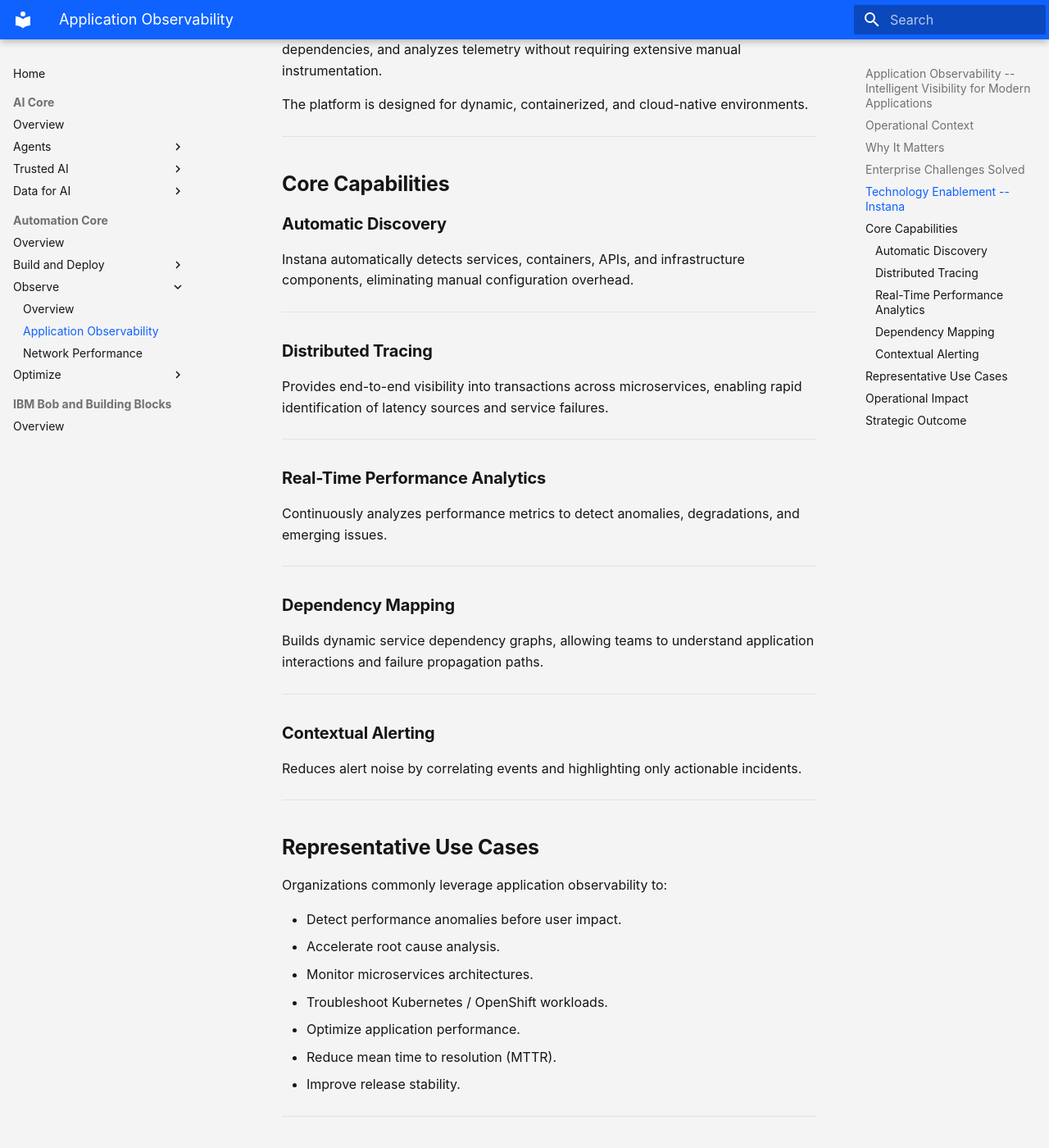
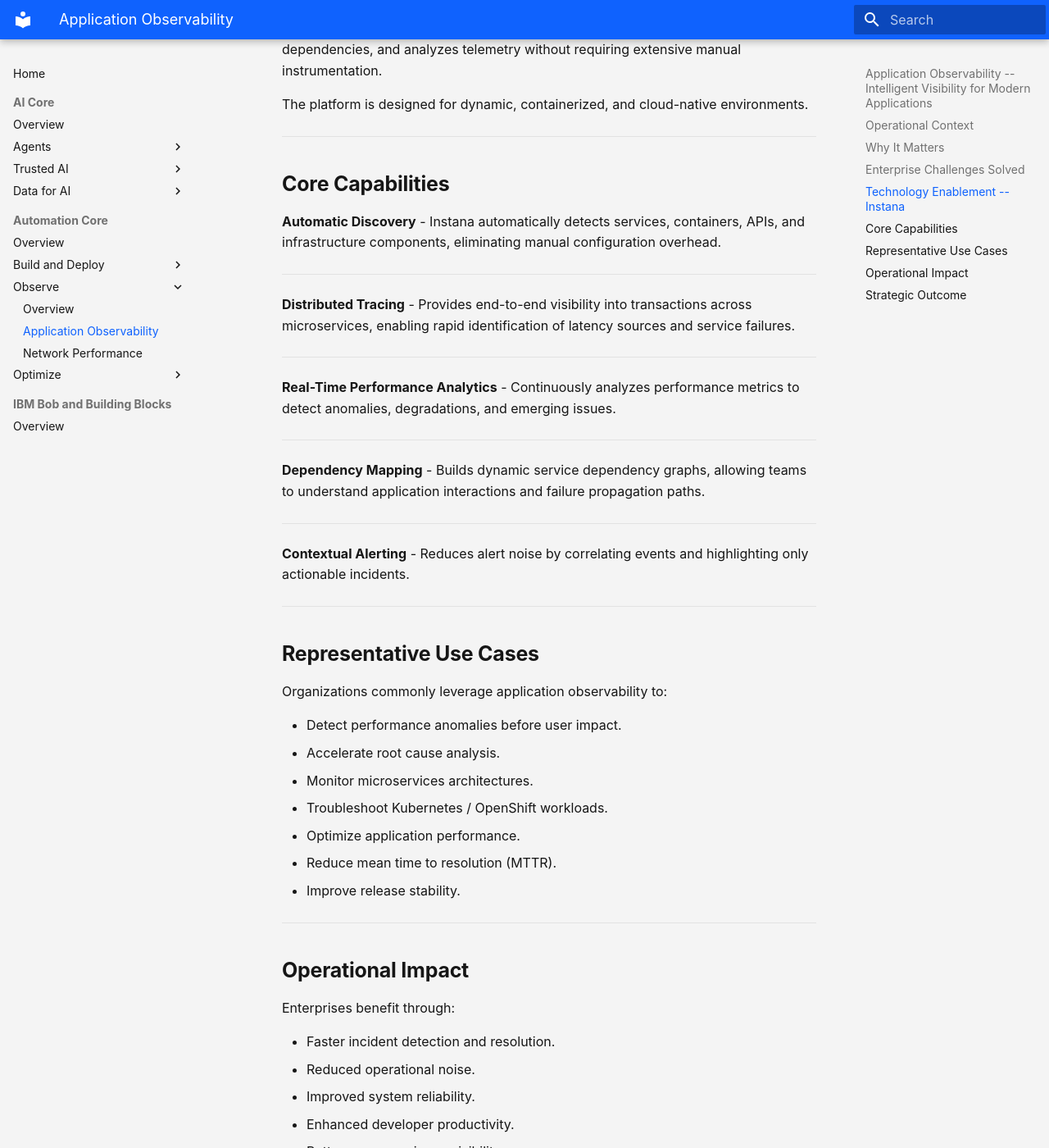
Before and after one commit to ibm-self-serve-assets/building-blocks-docs, an MkDocs documentation site: the page built from docs-src/automation-core/observe/application-observability.md, in a window 1280 px wide and 1400 px high, scrolled down 1505 px. Shown: the whole window at 82% size. Built offline with MkDocs 1.6.1 and Material for MkDocs 9.7.7, drawn with Linux system fonts in a browser that asks for light colours.

Commit message:
Adding Observe

```diff
--- a/docs-src/automation-core/observe/application-observability.md
+++ b/docs-src/automation-core/observe/application-observability.md
@@ -1,5 +1,6 @@
 ## **Application Observability -- Intelligent Visibility for Modern Applications**
 ------------------------------------------------------------------------
+
 Application Observability provides deep, contextual visibility into
 application behavior, performance, and dependencies by analyzing
 metrics, traces, logs, and events. Unlike traditional monitoring,
@@ -51,25 +52,24 @@
 environments.
 ------------------------------------------------------------------------
 ## **Core Capabilities**
-### **Automatic Discovery**
-
-Instana automatically detects services, containers, APIs, and
+**Automatic Discovery**
+- Instana automatically detects services, containers, APIs, and
 infrastructure components, eliminating manual configuration overhead.
 ------------------------------------------------------------------------
-### **Distributed Tracing**
-Provides end-to-end visibility into transactions across microservices,
+**Distributed Tracing**
+- Provides end-to-end visibility into transactions across microservices,
 enabling rapid identification of latency sources and service failures.
 ------------------------------------------------------------------------
-### **Real-Time Performance Analytics**
-Continuously analyzes performance metrics to detect anomalies,
+**Real-Time Performance Analytics**
+- Continuously analyzes performance metrics to detect anomalies,
 degradations, and emerging issues.
 ------------------------------------------------------------------------
-### **Dependency Mapping**
-Builds dynamic service dependency graphs, allowing teams to understand
+**Dependency Mapping**
+- Builds dynamic service dependency graphs, allowing teams to understand
 application interactions and failure propagation paths.
 ------------------------------------------------------------------------
-### **Contextual Alerting**
-Reduces alert noise by correlating events and highlighting only
+**Contextual Alerting**
+- Reduces alert noise by correlating events and highlighting only
 actionable incidents.
 ------------------------------------------------------------------------
 ## **Representative Use Cases**
```
